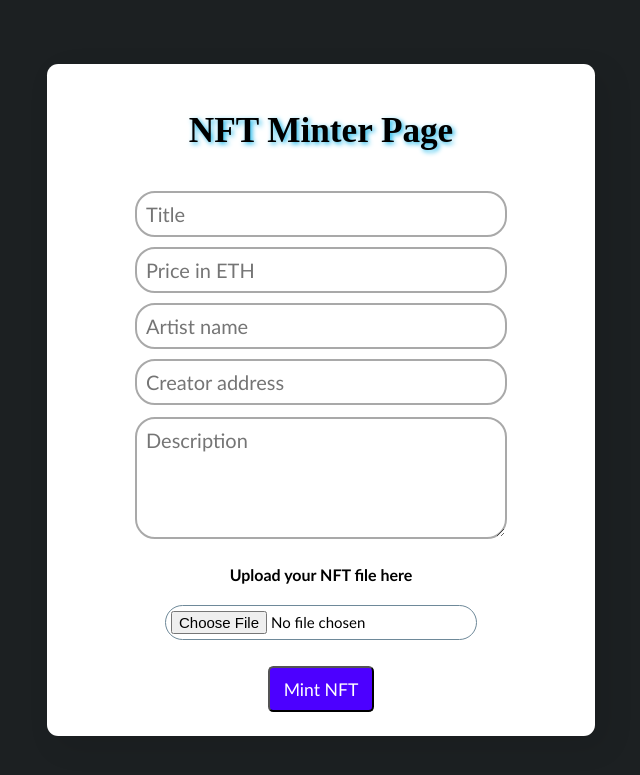
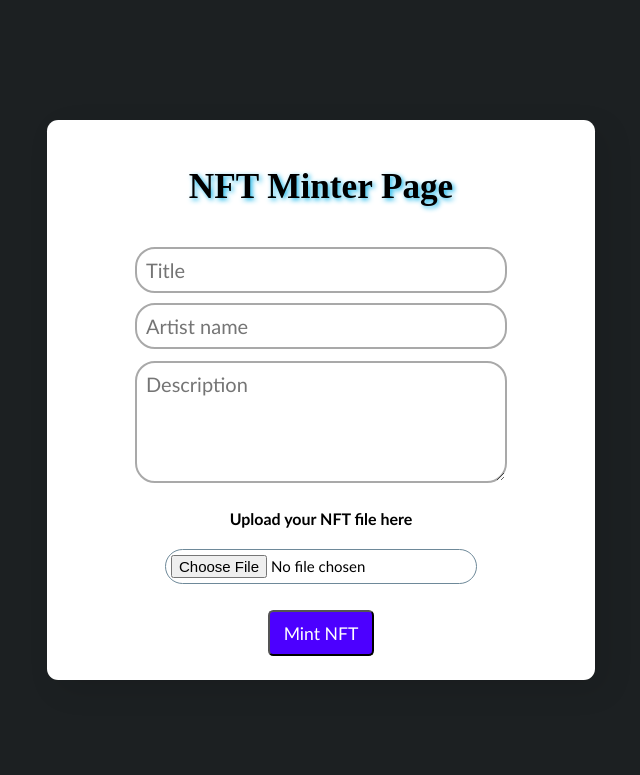
Before and after one commit to Sajad-Salehi/FullStack_NFT_Minter, a Flask app: page /nftMinter in a window 1280 px wide. Shown: the top 775 px of the page, without its empty margins (319-959 px from the left). Run offline with Flask 2, Linux system fonts and the light colour scheme; parts of the project's set-up code (start-up, migrations or seed data) failed here and were passed over; some libraries are stand-ins or nearby versions.

Commit message:
Update page_3.html

```diff
--- a/src/templates/page_3.html
+++ b/src/templates/page_3.html
@@ -105,9 +105,7 @@
         <h1 class="title1">NFT Minter Page</h1>
 
         <input class="nftName" type="text" placeholder="Title" name="content1" requierd><br>
-        <input class="nftName" type="text" placeholder="Price in ETH" name="content4" required><br>
         <input class="nftName" type="text" placeholder="Artist name" name="content2" required><br>
-        <input class="nftName" type="text" placeholder="Creator address" name="content3" required><br>
         <textarea class="nftDesc" placeholder="Description" name="content5" required></textarea>
 
         <h4 class="fileTitle">Upload your NFT file here</h4>
```
